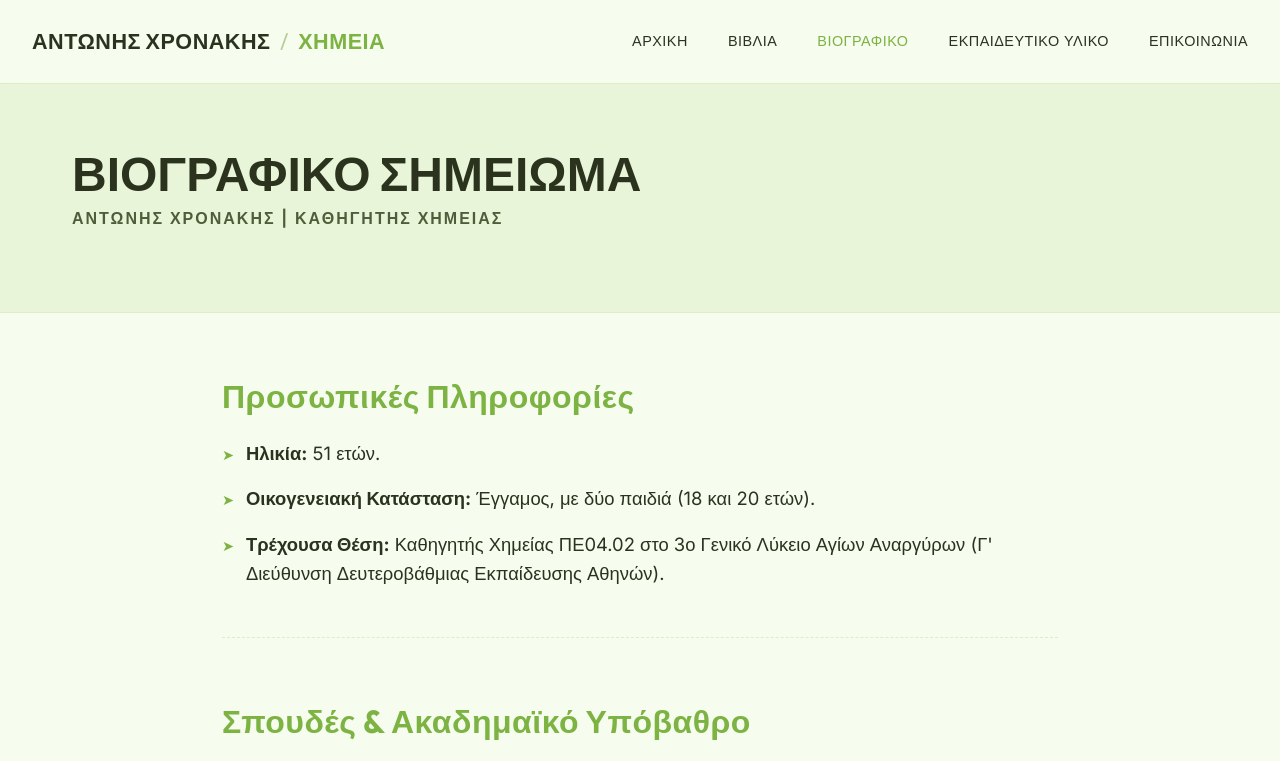
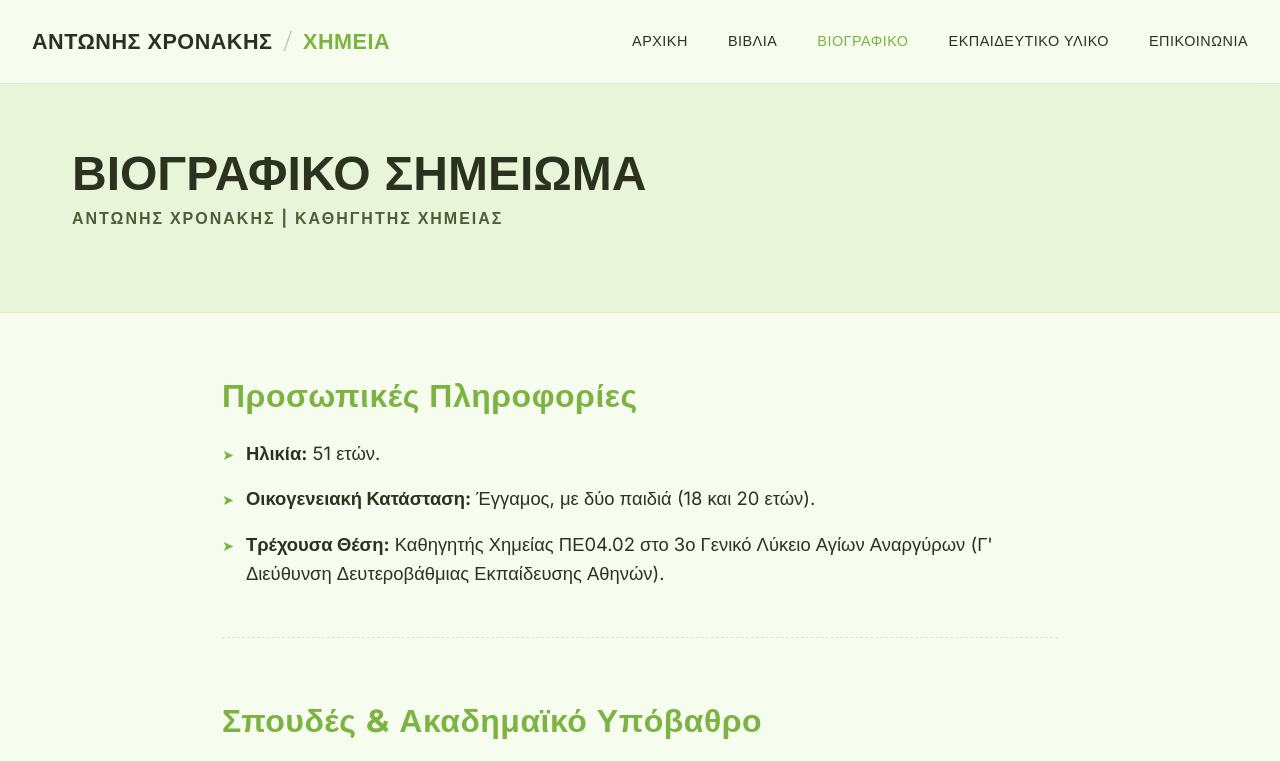
Before and after one commit to gamwmanos/antonischronakis, a plain HTML site: page bio.html in a window 1280 px wide. Shown: the top 761 px of the page. Drawn offline with Linux system fonts and the light colour scheme.

Commit message:
Revert title font to Montserrat as requested

```diff
--- a/landing.css
+++ b/landing.css
@@ -4,7 +4,7 @@
   Inspiration: Minimal, typography-driven, academic
 */
 
-@import url('https://fonts.googleapis.com/css2?family=Inter:wght@300;400;500;600;700&family=Outfit:wght@400;500;600;700;800&display=swap');
+@import url('https://fonts.googleapis.com/css2?family=Inter:wght@300;400;500;600;700&family=Montserrat:wght@400;500;600;700;800&display=swap');
 
 :root {
   /* Green-Yellow (Πρασινοκίτρινη) Palette */
@@ -16,7 +16,7 @@
   --accent-green-hover: #689f38;
   --border-color: #dcedc8;
   --font-main: 'Inter', sans-serif;
-  --font-title: 'Outfit', sans-serif;
+  --font-title: 'Montserrat', sans-serif;
 
   --spacing-xs: 0.5rem;
   --spacing-sm: 1rem;
```
